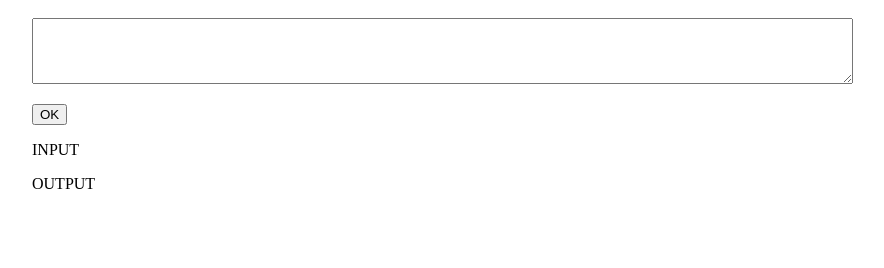
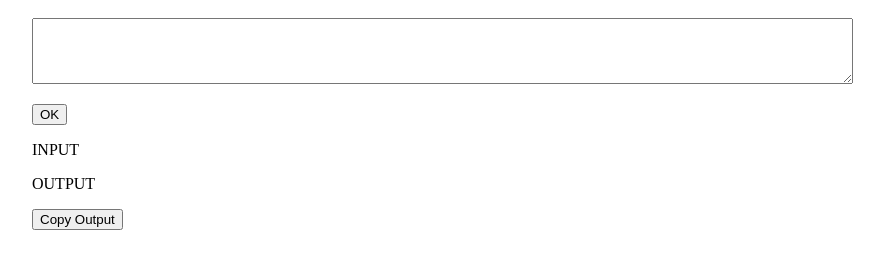
Before and after one commit to soyabn09/Reverse-String, a plain HTML site: page index.html in a window 1280 px wide. Shown: the part 72-340 px from the top of the page, without its empty margins (0-884 px from the left). Drawn offline with Linux system fonts and the light colour scheme.

Commit message:
Copy Button

```diff
--- a/index.html
+++ b/index.html
@@ -26,5 +26,6 @@
     </form>
     <p id="input">INPUT</p>
     <p id="output">OUTPUT</p>
+    <button onclick="copyText()">Copy Output</button>
   </body>
 </html>
```
